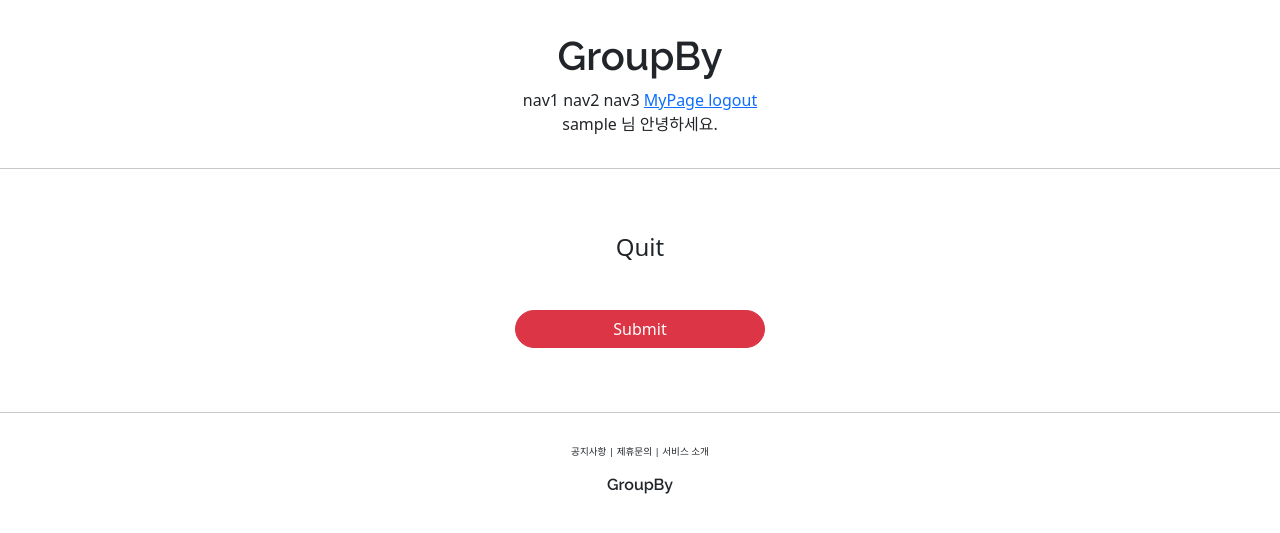
After one commit to jclee0109/GroupByProject, a Django app: page /account/delete/1 in a window 1280 px wide. The commit adds this page. Shown: the top 533 px of the page. Run offline with Django 3.2, Linux system fonts and the light colour scheme; tables that the repository leaves empty hold one stand-in row (values such as "Sample post"); some libraries are stand-ins or nearby versions.

Commit message:
signup button + delete user

```diff
--- /dev/null
+++ b/accountapp/templates/accountapp/delete.html
@@ -0,0 +1,14 @@
+{% extends 'base.html' %}
+
+{% block content %}
+    <div style="text-align: center; max-width:500px; margin:4rem auto">
+        <div class="mb-4">
+            <h4>Quit</h4>
+        </div>
+
+        <form action="{% url 'accountapp:delete' pk=user.pk %}" method="POST">
+            {% csrf_token %}
+            <input type="submit" class="btn btn-danger rounded-pill col-6 mt-4">
+        </form>
+    </div>
+{% endblock %}
--- a/accountapp/templates/accountapp/login.html
+++ b/accountapp/templates/accountapp/login.html
@@ -14,6 +14,9 @@
 
                 <input type="submit" class="btn btn-dark rounded-pill col-6 mt-4">
             </form>
+            <a href="{% url 'accountapp:signup' %}" class="btn btn-dark rounded-pill col-6 mt-4">
+                회원가입
+            </a>
         </div>
     </div>
 {% endblock %}
--- a/accountapp/templates/accountapp/signup.html
+++ b/accountapp/templates/accountapp/signup.html
@@ -4,7 +4,7 @@
 {% block content %}
     <div style="text-align: center; max-width:500px; margin:4rem auto">
         <div class="mb-4">
-            <h4>SignUp<h4>
+            <h4>SignUp</h4>
         </div>
 
         <form action="{% url 'accountapp:signup' %}" method="POST">
--- a/accountapp/templates/accountapp/update.html
+++ b/accountapp/templates/accountapp/update.html
@@ -4,7 +4,7 @@
 {% block content %}
     <div style="text-align: center; max-width:500px; margin:4rem auto">
         <div class="mb-4">
-            <h4>SignUp<h4>
+            <h4>Update</h4>
         </div>
 
         <form action="{% url 'accountapp:update' pk=user.pk %}" method="POST">
--- a/accountapp/urls.py
+++ b/accountapp/urls.py
@@ -1,6 +1,6 @@
 from django.contrib.auth.views import LoginView, LogoutView
 
-from accountapp.views import hello_world, AccountCreateView, AccountDetailView, AccountUpdateView
+from accountapp.views import hello_world, AccountCreateView, AccountDetailView, AccountUpdateView, AccountDeleteView
 from django.urls import path
 from django.urls.conf import include
 
@@ -14,5 +14,5 @@ urlpatterns = [
     path('signup/', AccountCreateView.as_view(), name='signup'),
     path('detail/<int:pk>', AccountDetailView.as_view(), name='detail'),
     path('update/<int:pk>', AccountUpdateView.as_view(), name='update'),
-
+    path('delete/<int:pk>', AccountDeleteView.as_view(), name='delete'),
 ]
--- a/accountapp/views.py
+++ b/accountapp/views.py
@@ -1,6 +1,6 @@
 from django.contrib.auth.forms import UserCreationForm
 from django.contrib.auth.models import User
-from django.views.generic import CreateView, DetailView, UpdateView
+from django.views.generic import CreateView, DetailView, UpdateView, DeleteView
 
 from accountapp.forms import AccountUpdateForm
 from accountapp.models import HelloWorld
@@ -41,3 +41,8 @@ class AccountUpdateView(UpdateView):
     form_class = AccountUpdateForm
     success_url = reverse_lazy('accountapp:hello_world')
     template_name = 'accountapp/update.html'
+
+class AccountDeleteView(DeleteView):
+    model = User
+    success_url = reverse_lazy('accountapp:login')
+    template_name = 'accountapp/delete.html'
--- a/templates/header.html
+++ b/templates/header.html
@@ -17,6 +17,9 @@
         <a href="{% url 'accountapp:logout' %}?next={{ request.path }}">
             <span>logout</span>
         </a>
+        <div>
+            {{ user.username }} 님 안녕하세요.
+        </div>
         {% endif %}
     </div>
 
```
Also changed, not shown: accountapp/templates/accountapp/detail.html (+6 -1 lines).
